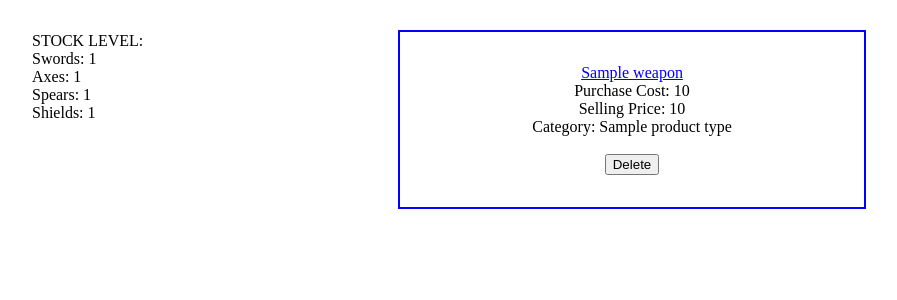
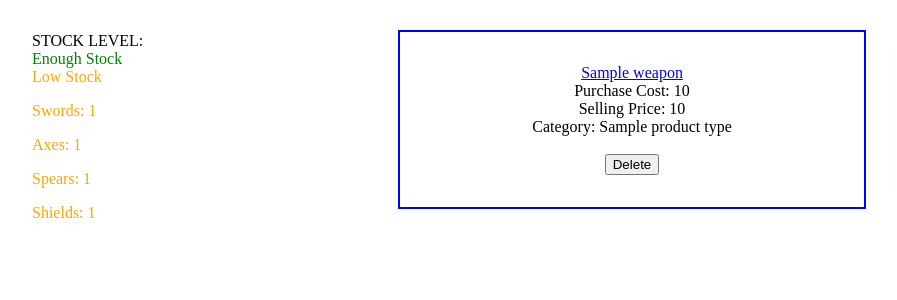
Before and after one commit to alcooke13/fantasy_store_project, a Flask app: template templates/products/weapons.html in a window 1280 px wide. Shown: the part 135-435 px from the top of the page, without its empty margins (8-905 px from the left). Run offline with Flask 2, Linux system fonts and the light colour scheme; the template is opened without the code that fills it: most values are stand-ins (such as "Sample title", 1, 10 or a date in 2020).

Commit message:
fixed conditional statements for colors in potion/armor/weapons html

```diff
--- a/templates/products/armors.html
+++ b/templates/products/armors.html
@@ -25,7 +25,7 @@
 
     {% if counter[2] >= 5 %}
     <p><span style="color:green">Heavy Armor: {{ counter[2] }}</p>
-    {% elif counter[2] < 5 and counter[1] > 0  %}
+    {% elif counter[2] < 5 and counter[2] > 0  %}
     <p><span style="color:orange">Heavy Armor {{ counter[2] }}</p>
     {% else %}
     <p><span style="color:grey">Heavy Armor: Out Of Stock</p>
--- a/templates/products/weapons.html
+++ b/templates/products/weapons.html
@@ -1,14 +1,47 @@
 {% extends "base.html" %}
 
 {% block content %}
-
-<div class="stock-level">
-    STOCK LEVEL: <br>
-    Swords: {{ counter[0] }}<br>
+ <!-- Swords: {{ counter[0] }}<br>
     Axes: {{ counter[1] }}<br>
     Spears: {{ counter[2] }}<br>
-    Shields: {{ counter[3] }}<br>
-</div>
+    Shields: {{ counter[3] }}<br> -->
+    <div class="stock-level">STOCK LEVEL: <br>
+        <div id ="stock-indicator">
+            <span style="color:green">Enough Stock</span><br>
+            <span style="color:orange">Low Stock</span><br>
+        </div>
+        {% if counter[0] >= 10 %}
+        <p><span style="color:green">Swords: {{ counter[0] }}</p></span>
+        {% elif counter[0] < 10 and counter[0] > 0  %}
+        <p><span style="color:orange">Swords: {{ counter[0] }}</p></span>
+        {% else %}
+        <p><span style="color:grey">Swords: Out Of Stock</p>
+        {% endif %}
+
+        {% if counter[1] >= 10%}
+        <p><span style="color:green">Axes: {{ counter[1] }}</p>
+        {% elif counter[1] < 10 and counter[1] > 0  %}
+        <p><span style="color:orange">Axes: {{ counter[1] }}</p>
+        {% else %}
+        <p><span style="color:grey">Axes: Out Of Stock</p>
+        {% endif %}
+
+        {% if counter[2] >= 10 %}
+        <p><span style="color:green">Spears: {{ counter[2] }}</p>
+        {% elif counter[2] < 10 and counter[2] > 0  %}
+        <p><span style="color:orange">Spears: {{ counter[2] }}</p>
+        {% else %}
+        <p><span style="color:grey">Spears: Out Of Stock</p>
+        {% endif %}
+
+        {% if counter[3] >= 10 %}
+        <p><span style="color:green">Shields: {{ counter[3] }}</p>
+        {% elif counter[3] < 10 and counter[3] > 0  %}
+        <p><span style="color:orange">Shields: {{ counter[3] }}</p>
+        {% else %}
+        <p><span style="color:grey">Shields: Out Of Stock</p>
+        {% endif %}
+    </div>
 
 {% for weapon in weapons %}
 
```
Also changed, not shown: templates/products/potions.html (+8 -4 lines).
